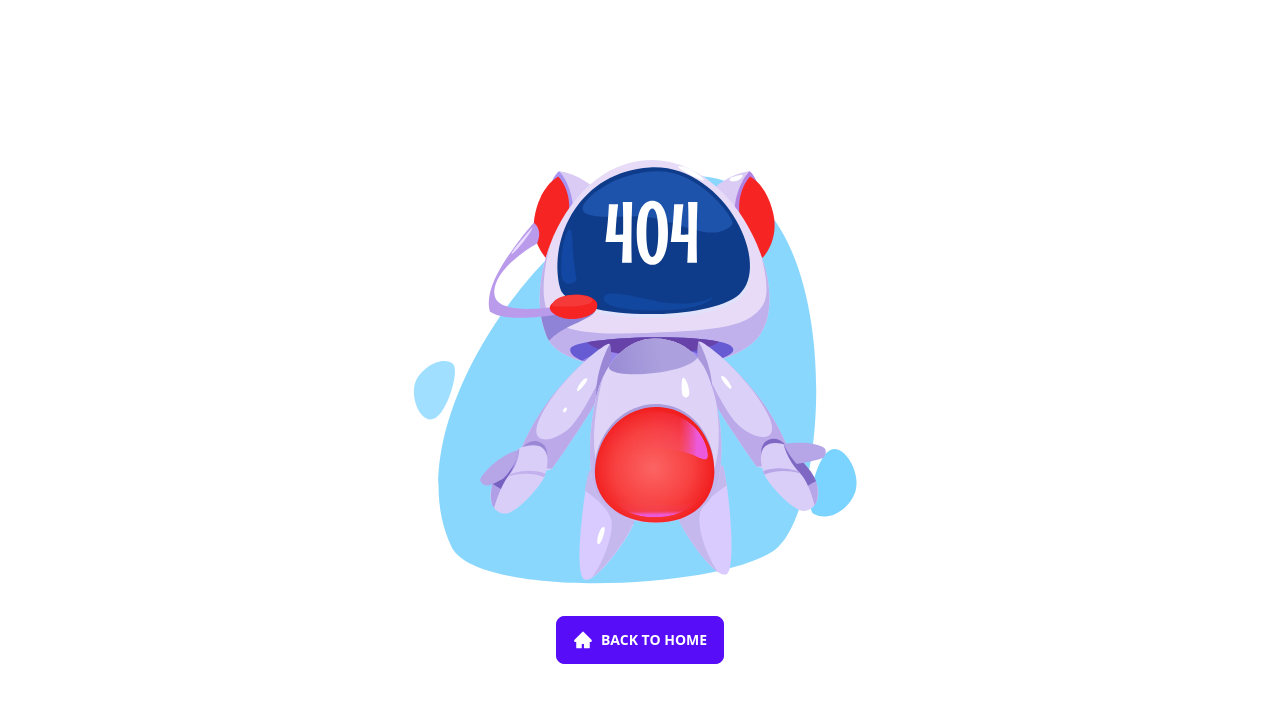
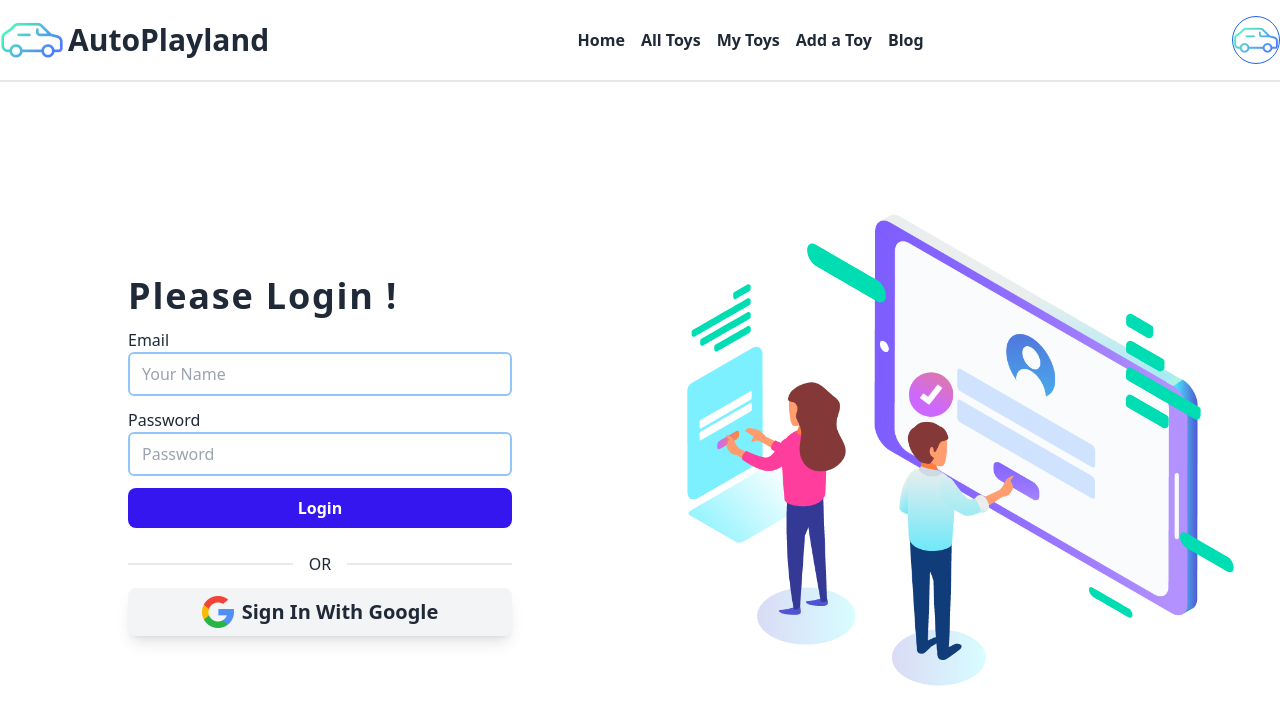
Before and after one commit to sakib-sarder/auto-playland-client, a React (Vite) app: page /login in a window 1280 px wide. Before the commit this address had no page. Shown: the top 724 px of the page. Built offline with nearby package versions, Linux system fonts and the light colour scheme.

Commit message:
login page design done

```diff
--- a/package.json
+++ b/package.json
@@ -16,6 +16,7 @@
     "match-sorter": "^6.3.1",
     "react": "^18.2.0",
     "react-dom": "^18.2.0",
+    "react-hook-form": "^7.43.9",
     "react-icons": "^4.8.0",
     "react-router-dom": "^6.11.2",
     "react-tabs": "^6.0.1",
--- a/src/Components/Pages/Authentication/Login.jsx
+++ b/src/Components/Pages/Authentication/Login.jsx
@@ -1,10 +1,53 @@
+import animation from "../../../assets/login.json";
+import { Player } from "@lottiefiles/react-lottie-player";
+import googleIcon from "../../../assets/google.png";
 
 const Login = () => {
-    return (
-        <div>
+  return (
+      <div className="flex flex-col md:flex-row container mx-auto h-[calc(100vh-64px)] items-center justify-center">
+        <div className=" w-full md:w-1/2 my-auto  p-4 md:p-0">
+              <form className="flex flex-col w-full lg:w-3/5 mx-auto space-y-3 px-3 md:px-0 border p-3 rounded-lg md:border-none">
+              <h1 className="text-4xl font-semibold tracking-wider">Please Login !</h1>
+            <div className="form-control">
+              <label htmlFor="email">Email</label>
+              <input
+                placeholder="Your Name"
+                className="py-2 px-3 border-blue-300 border-2 rounded-md block"
+                id="email"
+              />
+            </div>
 
+            <div className="form-control">
+              <label htmlFor="password">Password</label>
+              <input
+                className="py-2 px-3 border-blue-300 border-2 rounded-md"
+                id="password"
+                placeholder="Password"
+              />
+            </div>
+
+            <input
+              className="bg-[#2d0beef3] font-bold text-white py-2 rounded-lg"
+              type="submit"
+              value="Login"
+            />
+          </form>
+          <div className="divider lg:w-3/5 mx-auto w-full">OR</div>
+
+          <div className="flex justify-center gap-2 rounded-lg shadow-lg cursor-pointer bg-gray-100 py-2 lg:w-3/5 mx-auto w-full">
+            <img src={googleIcon} alt="google icon" className="w-8 " />
+            <span className="text-center my-auto text-xl font-bold">
+              Sign In With Google
+            </span>
+          </div>
         </div>
-    );
+
+        {/* Animation */}
+        <div className=" md:flex w-1/2">
+          <Player autoplay loop src={animation} className=""></Player>
+        </div>
+      </div>
+  );
 };
 
 export default Login;
--- a/src/Components/Shared/NavBar.jsx
+++ b/src/Components/Shared/NavBar.jsx
@@ -7,11 +7,11 @@ import { useState } from "react";
 const NavBar = () => {
   const [openMenu, setOpenMenu] = useState(false);
   return (
-    <div className="container mx-auto relative">
+    <div className="container mx-auto relative border-b-2">
       <div className="hidden py-2 lg:flex items-center justify-between">
         <div className="flex items-center gap-1">
           <img src={car} alt="logo" className="w-16" />{" "}
-          <span className="text-3xl font-bold">AutoPlayLand</span>
+          <span className="text-3xl font-bold">AutoPlayland</span>
         </div>
         <div>
           <ul className="flex gap-4 font-semibold">
@@ -44,7 +44,7 @@ const NavBar = () => {
       <div className="flex items-center justify-between lg:hidden px-3">
         <div className="flex items-center gap-1">
           <img src={car} alt="logo" className="w-16" />{" "}
-          <span className="text-3xl font-bold">AutoPlayLand</span>
+          <span className="text-3xl font-bold">AutoPlayland</span>
         </div>
         <div onClick={() => setOpenMenu(!openMenu)}>
           {openMenu ? (
--- a/src/Routes/Routes.jsx
+++ b/src/Routes/Routes.jsx
@@ -2,6 +2,7 @@ import { createBrowserRouter } from "react-router-dom";
 import MainLayout from "../Components/Layout/MainLayout";
 import Home from "../Components/Pages/Home/Home";
 import ErrorPage from "../Components/Pages/ErrorPage/ErrorPage";
+import Login from "../Components/Pages/Authentication/Login";
 
 const router = createBrowserRouter([
   {
@@ -13,6 +14,10 @@ const router = createBrowserRouter([
         path: "/",
         element: <Home></Home>,
       },
+      {
+        path: "/login",
+        element: <Login></Login>,
+      },
     ],
   },
 ]);
```
Also changed, not shown: src/assets/google.png (added), 1 other file (tests, documents, lock files or other folders).
